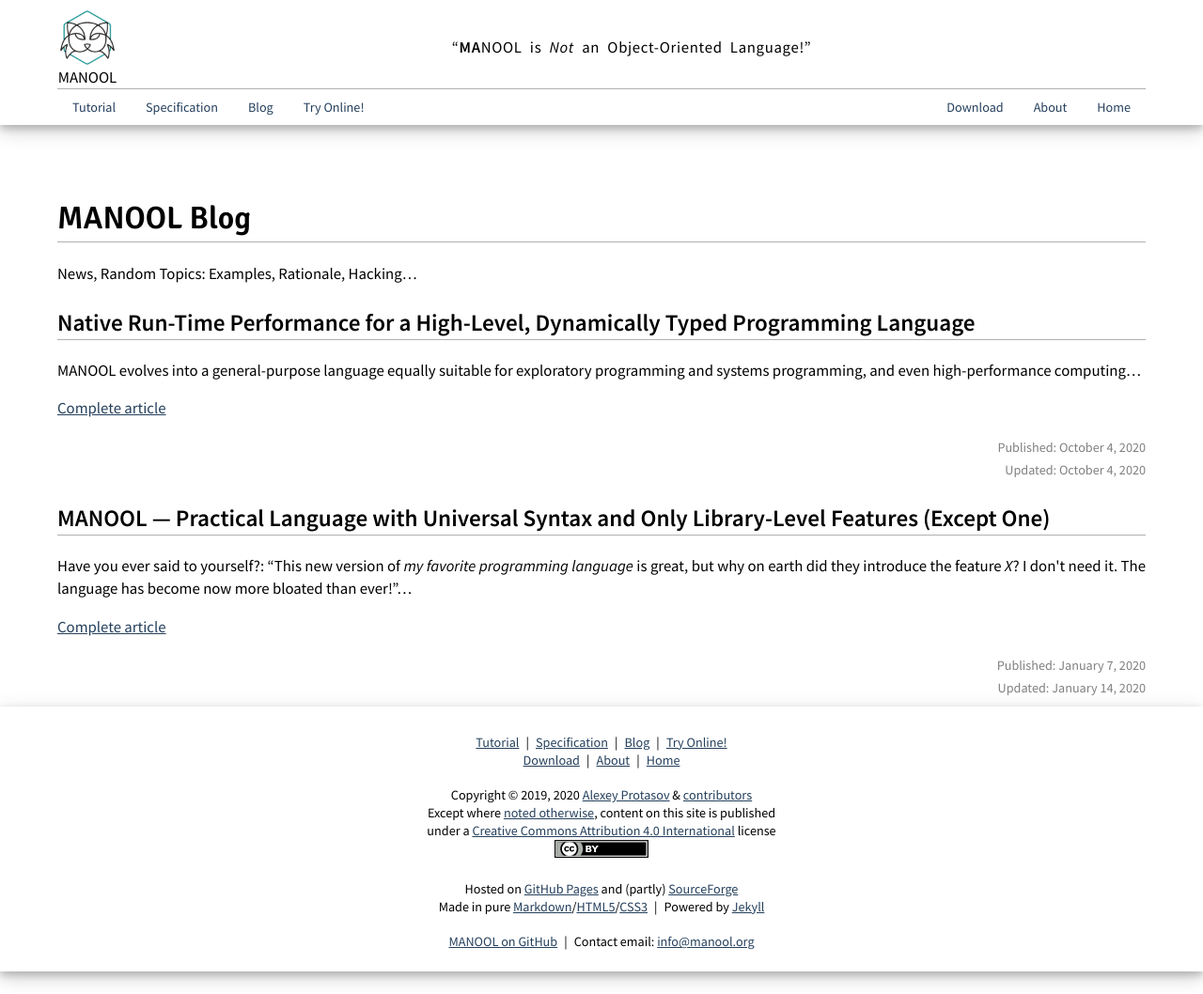
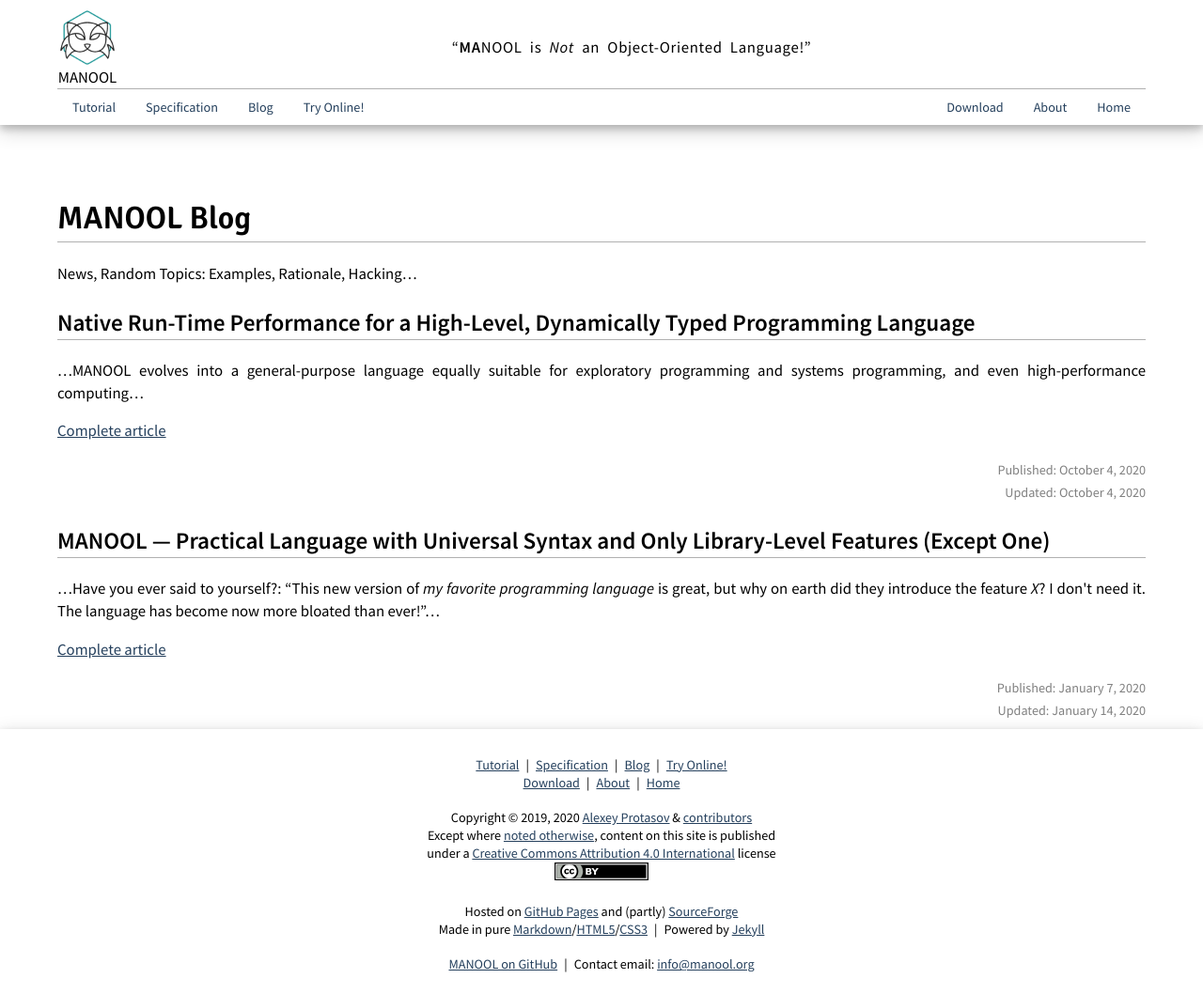
Before and after one commit to rusini/manool, a Jekyll site: the page built from Blog.md, in a window 1280 px wide. Shown: the whole page at 94% size. Built offline with Jekyll 4.4.1, drawn with Linux system fonts in a browser that asks for light colours.

Commit message:
Add ... in Blog

```diff
--- a/Blog.md
+++ b/Blog.md
@@ -11,7 +11,7 @@
 
 {%for post in site.posts%}<section>
   <h2>{{post.title|smartify}}</h2>
-  <p markdown="1">{{post.excerpt}}&hellip;</p>
+  <p markdown="1">&hellip;{{post.excerpt}}&hellip;</p>
   <p><a href="{{post.url}}">Complete article</a></p>
   <div class="right"><small>Published: <time datetime="{{post.date|date:'%F'}}">{{post.date|date:'%B %-d, %Y'}}</time></small></div>
   <div class="right"><small>Updated: <time datetime="{{post.updated|date:'%F'}}">{{post.updated|date:'%B %-d, %Y'|default:'never'}}</time></small></div>
```
